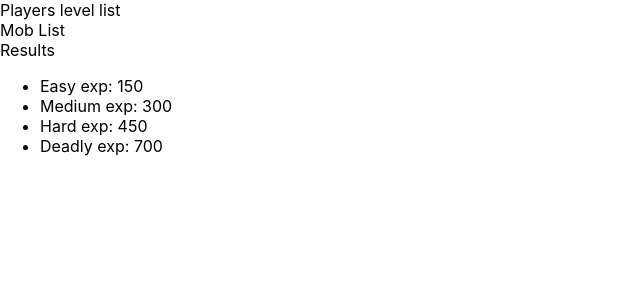
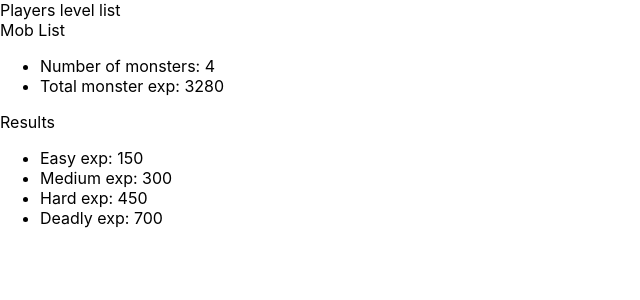
Before and after one commit to Aamsegal/Dnd-Encounter-Calculator, a React (Create React App) app: page / in a window 1280 px wide. Shown: the top 300 px of the page, without its empty margins (0-640 px from the left). Built offline with nearby package versions, Linux system fonts and the light colour scheme.

Commit message:
Added the logic for MonsterList.js. Does not take any input yet but with hardcoded values, it can add all of the exp values for the monsters, add up the number of monsters and then apply a multiplier to the exp based on how many monsters are present.

```diff
--- a/src/App.js
+++ b/src/App.js
@@ -1,5 +1,6 @@
 import React from 'react';
 import PlayerLevel from './encounter-app/PlayerLevel'
+import MobList from './encounter-app/MobList'
 import encounterTable from './encounter-app/encounter-calculation-and-info'
 
 function App() {
@@ -14,6 +15,7 @@ function App() {
       Then the class will add up all the exp values and apply the miltiplier
       from encounter-calculation-and-info.js*/}
       <div>Mob List</div>
+      <MobList />
 
       {/*This class will use the data gathered in both Player level list and
       Mob list to figure out the current difficulty of the mobs listed. It will
--- a/src/encounter-app/MobList.js
+++ b/src/encounter-app/MobList.js
@@ -3,8 +3,49 @@ import React from 'react';
 class MobListClass extends React.Component {
 
     render() {
-        const montserNumber = 0;
-        const totalMonsterExp = 0;
+        const monsterList = [
+            {Name: 'Bulbasaur', Level: 1, Exp: 80},
+            {Name: 'Bulbasaur', Level: 1, Exp: 80},
+            {Name: 'Bulbasaur', Level: 1, Exp: 80},
+            {Name: 'Ivesaur', Level: 1, Exp: 1400}
+        ]
+
+        let monsterNumber = 0;
+        let totalMonsterExp = 0;
+
+        for (let i = 0; i < monsterList.length; i++) {
+            monsterNumber = monsterNumber + 1;
+
+            totalMonsterExp = totalMonsterExp + monsterList[i].Exp;
+        }
+        console.log(totalMonsterExp);
+
+        if (monsterNumber === 1) {
+            totalMonsterExp = totalMonsterExp*1;
+
+        } else if (monsterNumber === 2) {
+            totalMonsterExp = totalMonsterExp*1.5;
+
+        } else if (monsterNumber <= 6) {
+            totalMonsterExp = totalMonsterExp*2;
+
+        } else if (monsterNumber <=10) {
+            totalMonsterExp = totalMonsterExp*2.5;
+
+        } else if (monsterNumber <=14) {
+            totalMonsterExp = totalMonsterExp*3;
+
+        } else {
+            totalMonsterExp = totalMonsterExp*4;
+        }
+
+        return (
+            <ul>
+                <li>Number of monsters: {monsterNumber}</li>
+                <li>Total monster exp: {totalMonsterExp}</li>
+            </ul>
+        )
+
     }
 }
 
--- a/src/encounter-app/PlayerLevel.js
+++ b/src/encounter-app/PlayerLevel.js
@@ -8,7 +8,6 @@ class PlayerLevelClass extends React.Component {
 
         for (let i = 0; i < playerLevels.length; i++) {
             let currentPlayerLevel = playerLevels[i] - 1;
-            console.log(currentPlayerLevel);
 
             groupExpThresholds.Easy = groupExpThresholds.Easy + this.props.infoTable[currentPlayerLevel].Easy;
             groupExpThresholds.Medium = groupExpThresholds.Medium + this.props.infoTable[currentPlayerLevel].Medium;
```
